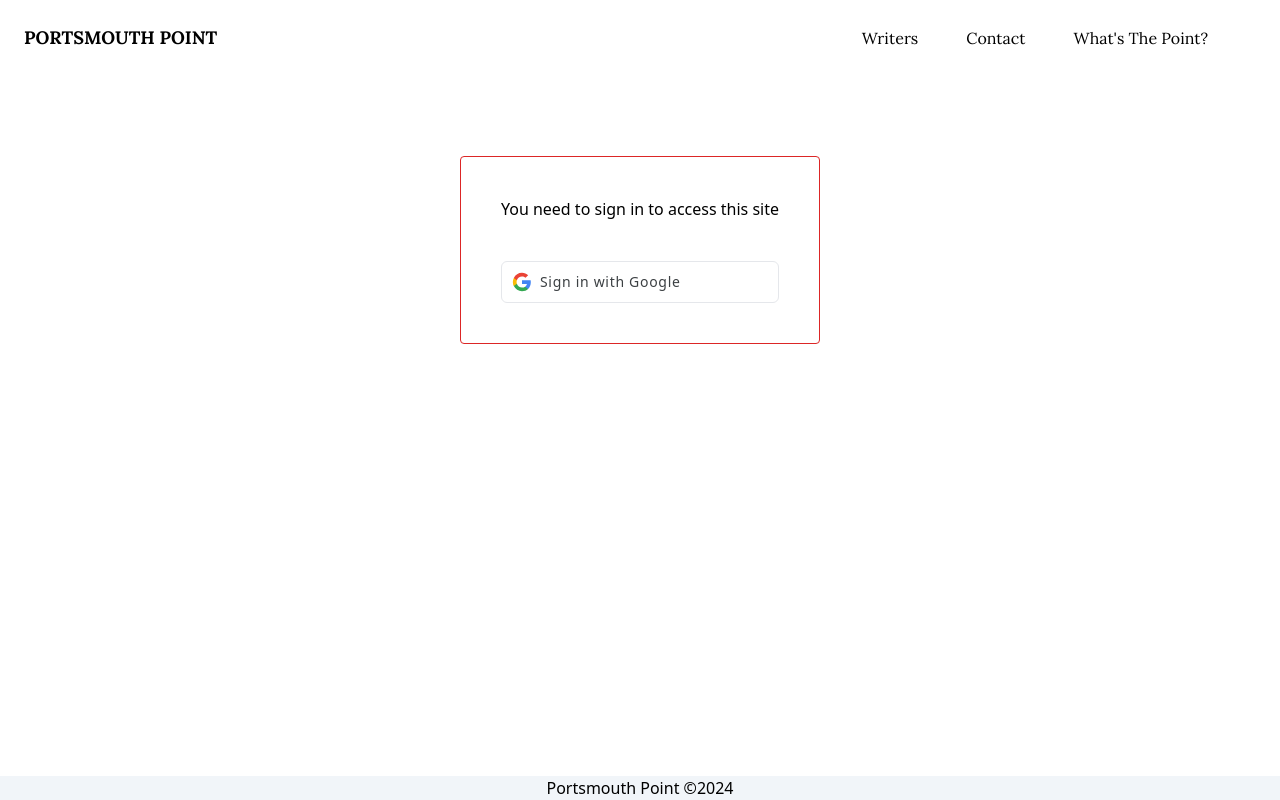
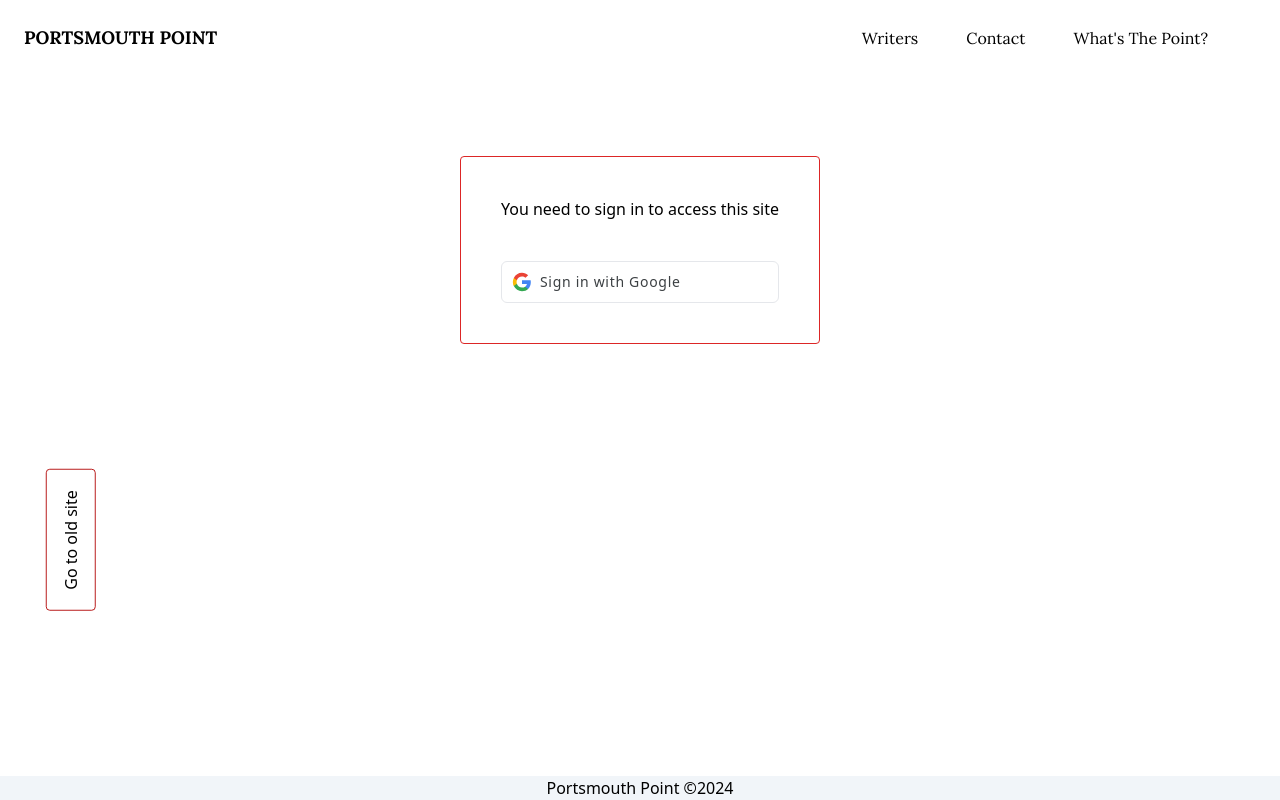
Before and after one commit to PerkinsDan/portsmouth-point, a Next.js app: page /about in a window 1280 px wide. Built offline with nearby package versions, Linux system fonts and the light colour scheme; no server answers.

Commit message:
feat: old site button

```diff
--- a/app/(user)/layout.tsx
+++ b/app/(user)/layout.tsx
@@ -36,6 +36,12 @@ export default async function RootLayout({ children }: Props) {
                         <SignIn />
                     )}
                 </div>
+                <a
+                    className="sticky px-5 py-3 -rotate-90 border border-red-700 rounded bottom-20 w-max"
+                    href="http://www.portsmouthpoint.blogspot.com"
+                >
+                    Go to old site
+                </a>
                 <Footer />
             </body>
         </html>
```
